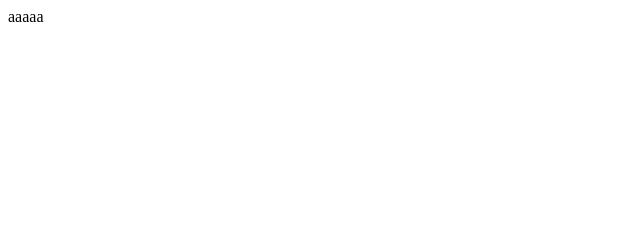
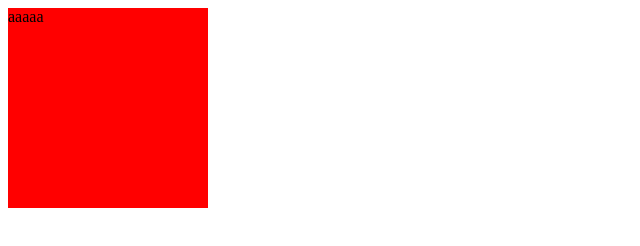
Before and after one commit to suckitfa/qietuzai-css-layout, a website: page src/midea-query/01-test.html in a window 1280 px wide. Shown: the whole page, without its empty margins (0-640 px from the left). Drawn offline with Linux system fonts and the light colour scheme.

Commit message:
feat: move

```diff
--- a/src/mobile-layout/01-test.html
+++ b/src/midea-query/01-test.html
@@ -4,6 +4,7 @@
     <meta charset="UTF-8">
     <meta http-equiv="X-UA-Compatible" content="IE=edge">
     <meta name="viewport" content="width=device-width, initial-scale=1.0">
+    <!-- <link rel="stylesheet" href="./test.css" media="print"> -->
     <title>媒体查询小试</title>
     <style>
         /* 媒体类型: all , screen, print, speech */
@@ -45,11 +46,19 @@
         .box {
             border: 1px solid red;
         } */
-        @media not screen and (min-width:700px) {
+
+        /* @media not screen and (min-width:700px) {
             .box{
                 width: 200px;
                 height: 200px;
                 background-color: pink;
+            }
+        } */
+        @media screen,print and(min-width:700px) {
+            .box {
+                width: 200px;
+                height: 200px;
+                background-color: red;
             }
         }
     </style>
--- /dev/null
+++ b/src/midea-query/test.css
@@ -0,0 +1,3 @@
+body {
+    background-color: green;
+}
```
